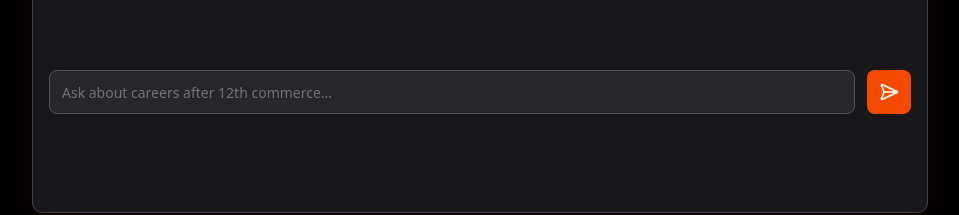
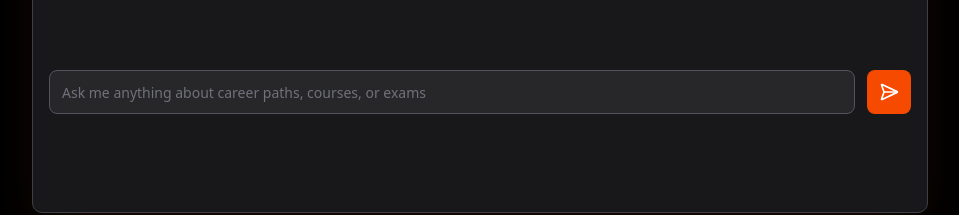
Before and after one commit to PriyaD17/Career_Clarity_Chatbot, a Next.js app: page /chat in a window 1280 px wide. Shown: the part 547-762 px from the top of the page, without its empty margins (160-1119 px from the left). Built offline with nearby package versions, Linux system fonts and the light colour scheme.

Commit message:
update placeholder

```diff
--- a/src/components/chat.tsx
+++ b/src/components/chat.tsx
@@ -38,7 +38,7 @@ export function Chat() {
 
   return (
     <div className="flex min-h-screen items-center justify-center bg-black p-4">
-      <Card className="w-full max-w-4xl h-[90vh] grid grid-rows-[auto,1fr,auto] bg-zinc-900 border-zinc-700 shadow-2xl shadow-orange-500/10">
+      <Card className="w-full max-w-4xl h-[90vh] grid grid-rows-[auto,6fr,auto] bg-zinc-900 border-zinc-700 shadow-2xl shadow-orange-500/10">
         <CardHeader className="border-b border-zinc-700">
           <div className="flex items-center justify-center gap-3">
             <div className="p-2 bg-orange-500/10 rounded-full">
@@ -100,7 +100,7 @@ export function Chat() {
         <CardFooter className="p-4 border-t border-zinc-700">
           <form className="flex w-full items-center gap-3" onSubmit={handleSubmit}>
             <Input
-              placeholder="Ask about careers after 12th commerce..."
+              placeholder="Ask me anything about career paths, courses, or exams"
               value={input}
               onChange={handleInputChange}
               className="flex-1 bg-zinc-800 border-zinc-600 text-white placeholder:text-zinc-500 h-11 focus-visible:ring-1 focus-visible:ring-orange-500"
```
